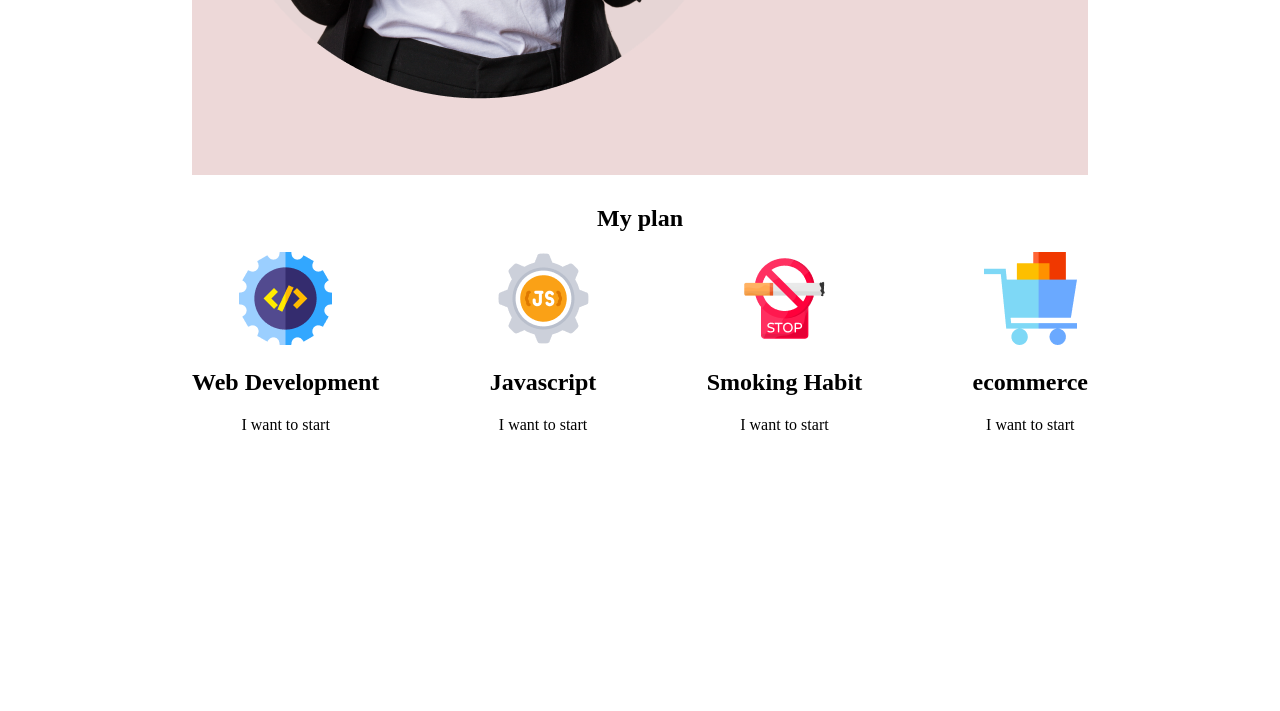
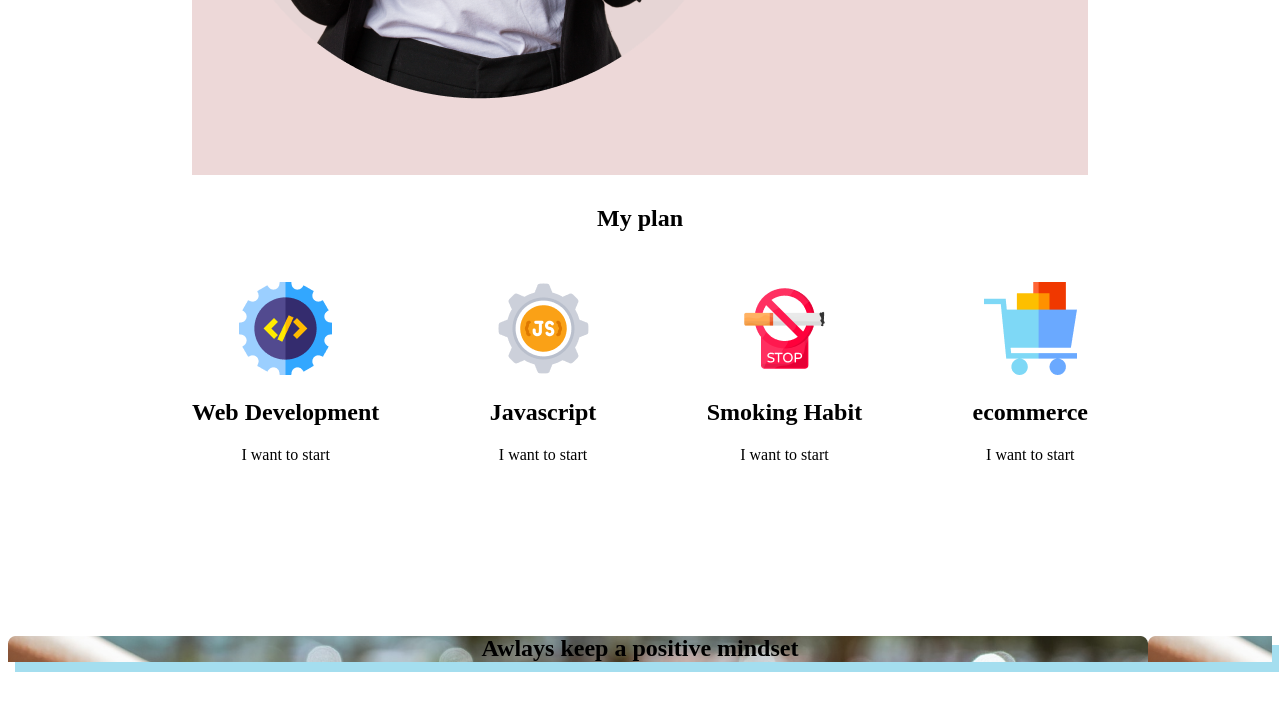
Before and after one commit to Biddut-Roy/task-2-class-5, a plain HTML site: page index.html in a window 1280 px wide. Shown: the part 1223-1934 px from the top of the page. After the commit the page ends 1905 px from the top, so only its background shows below. Drawn offline with Linux system fonts and the light colour scheme.

Commit message:
main manu compleate

```diff
--- a/index.html
+++ b/index.html
@@ -45,26 +45,30 @@
                 <h1 style="text-align: center;">My plan</h1>
             <div class="contain-d">
                 <div class="containt-item">
-                    <img src="images/icons/web.png" alt="">
+                    <img class="icon" src="images/icons/web.png" alt="">
                     <h2 class="item-text">Web Development</h2>
                     <p class="item-info">I want to start</p>
                 </div>
                 <div class="containt-item">
-                    <img src="images/icons/js.png" alt="">
+                    <img class="icon" src="images/icons/js.png" alt="">
                     <h2 class="item-text">Javascript</h2>
                     <p class="item-info">I want to start</p>
                 </div>
                 <div class="containt-item">
-                    <img src="images/icons/smoke.png" alt="">
+                    <img class="icon" src="images/icons/smoke.png" alt="">
                     <h2 class="item-text">Smoking Habit</h2>
                     <p class="item-info">I want to start</p>
                 </div>
                 <div class="containt-item">
-                    <img src="images/icons/ecom.png" alt="">
+                    <img class="icon" src="images/icons/ecom.png" alt="">
                     <h2 class="item-text">ecommerce</h2>
                     <p class="item-info">I want to start</p>
                 </div>
             </div>
+        </section>
+        <section class="container-3">
+            <h2 style="background-image: url('images/watch.png');">Awlays keep a positive mindset</h2>
+
         </section>
 
 
--- a/style/style.css
+++ b/style/style.css
@@ -85,7 +85,7 @@ main {
     display: block;
     margin: 30px auto;
     width: 70vw;
-    height: 100vh;
+    height: 50vh;
 }
 .contain-d{
     display: flex;
@@ -95,9 +95,17 @@ main {
     display: block;
     text-align: center;
 }
+.icon{
+    margin-top: 30px;
+}
 .item-text{
 
 }
 .item-info{
 
 }
+.container-3{
+    display: block;
+    text-align: center;
+    box-shadow: 7px 10px rgb(164, 222, 239);
+}
```
